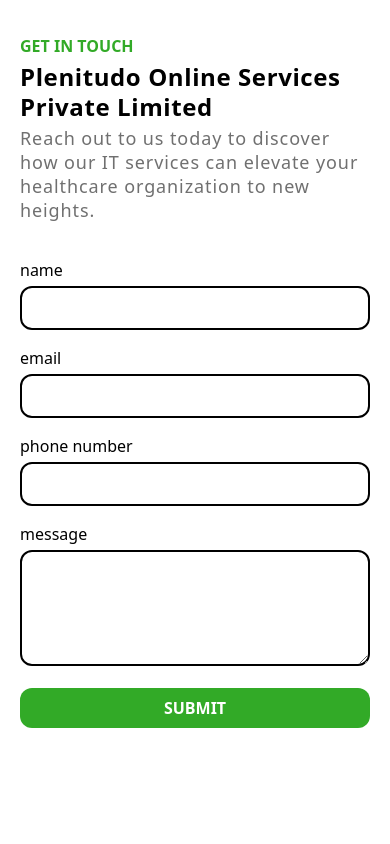
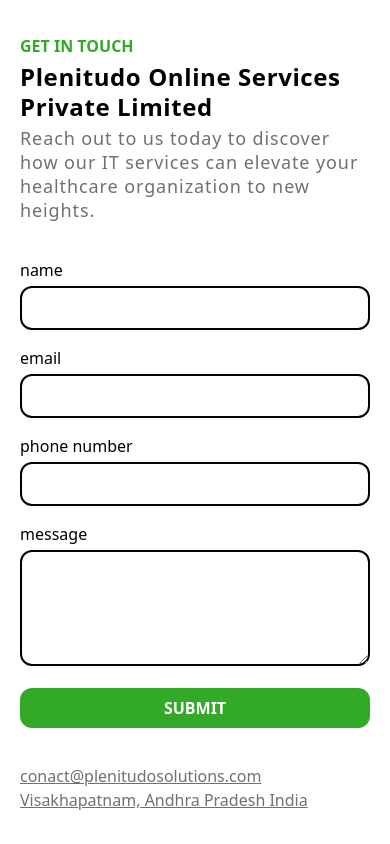
Before and after one commit to Sandeep-DSK/PlenitudoWebsite, a Next.js app: page / in a window 390 px wide. Shown: the part 4728-5572 px from the top of the page. Before the commit the page ends 5478 px from the top, so only its background shows below. Built offline with nearby package versions, Linux system fonts and the light colour scheme.

Commit message:
added the links for email and location on mobile

```diff
--- a/app/page.tsx
+++ b/app/page.tsx
@@ -174,7 +174,7 @@
       </div>
 
       {/* contact */}
-      <div className="h-screen w-screen flex flex-col justify-start items-start pt-32 px-5 gap-1" id="contact">
+      <div className="h-full w-screen flex flex-col justify-start items-start pt-32 px-5 gap-1" id="contact">
         <div className="text-greenpl font-bold text-[16px] uppercase">get in touch</div>
         <div className="font-bold text-[24px] leading-[30px] tracking-wide">
           Plenitudo Online Services Private Limited
@@ -183,10 +183,21 @@
           Reach out to us today to discover how our IT services can elevate your healthcare organization to new heights.
         </div>
         <ContactForm />
-        {/* <div>conact@plenitudosolutions.com</div>
-        <div>Visakhapatnam, Andra Padesh India</div>
-        <div>Plenitudo</div>
-        <div>solutions</div> */}
+        <div className="max-w-xl my-8 text-grey font-medium rounded-md underline">
+          <div>
+            <a href="mailto:conact@plenitudosolutions.com">conact@plenitudosolutions.com</a>
+          </div>
+          <div>
+            <a
+              href="https://www.google.com/maps/search/?api=1&query=Visakhapatnam,+Andhra+Pradesh+India"
+              target="_blank"
+            >
+              Visakhapatnam, Andhra Pradesh India
+            </a>
+          </div>
+        </div>
+        <div className="hidden">Plenitudo</div>
+        <div className="hidden">solutions</div>
       </div>
     </main>
   );
```
